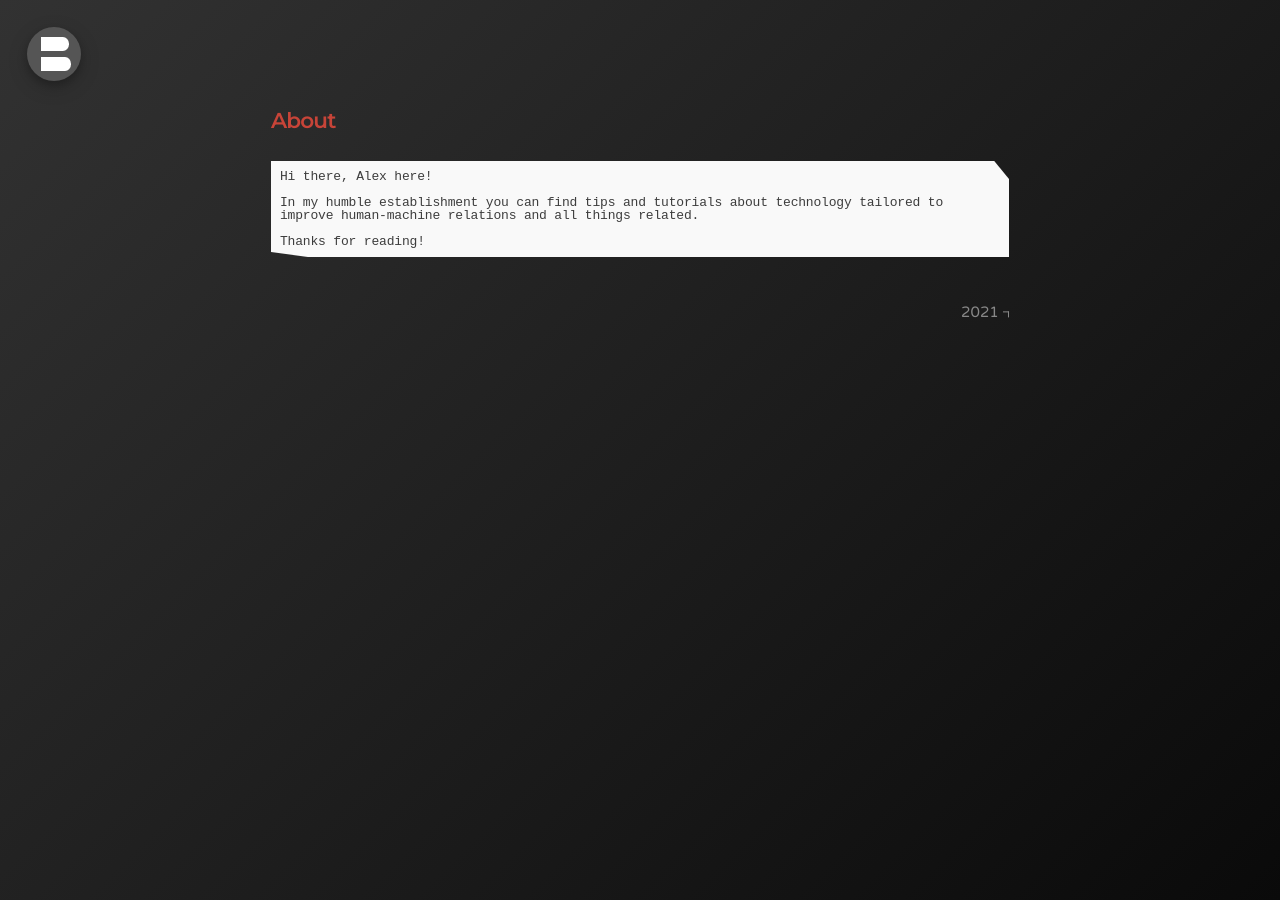
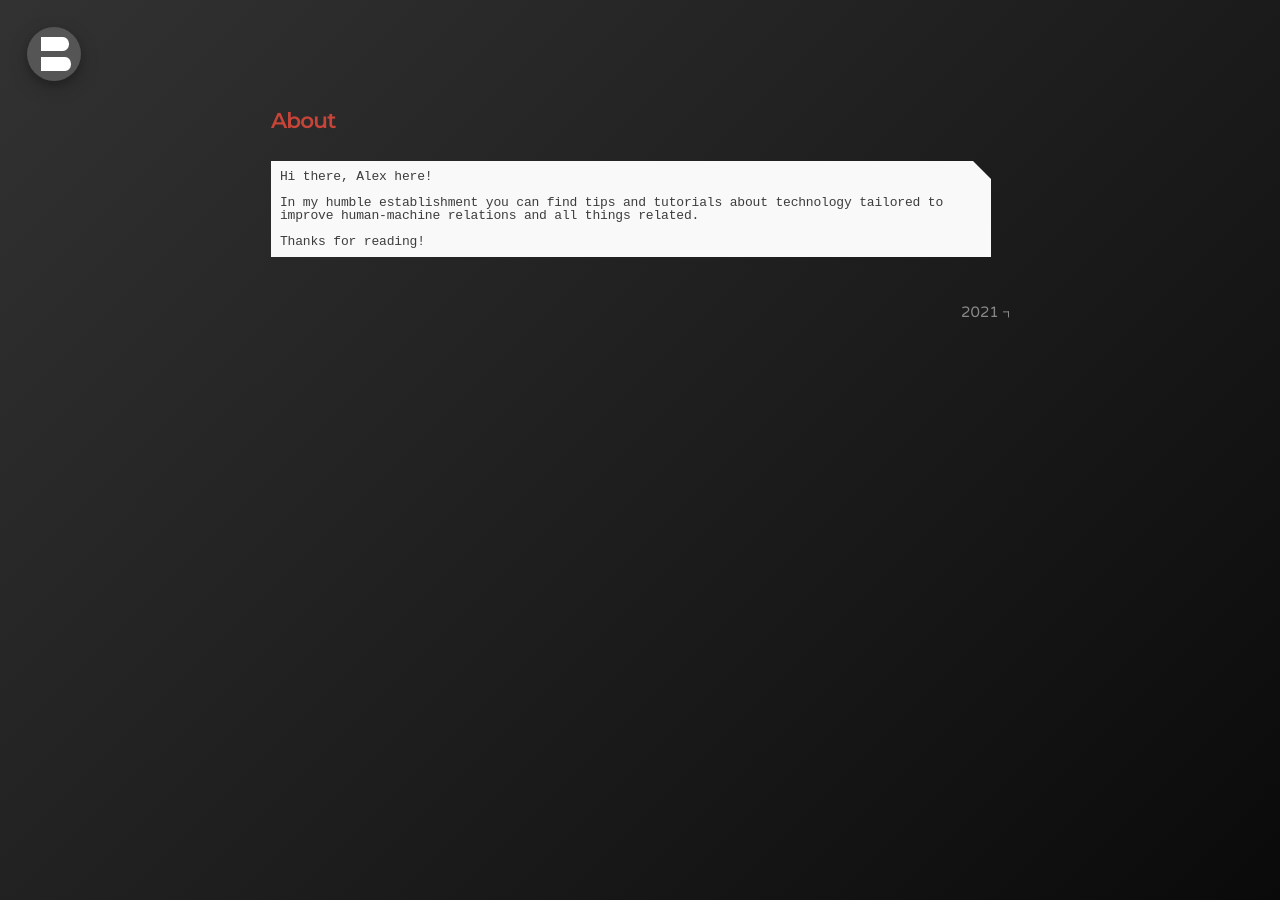
Before and after one commit to bonina/bonina.github.io, a Jekyll site: the page built from about.md, in a window 1280 px wide. Built offline with Jekyll 4.4.1, drawn with Linux system fonts in a browser that asks for light colours.

Commit message:
Update _message.scss

```diff
--- a/_sass/_message.scss
+++ b/_sass/_message.scss
@@ -17,5 +17,5 @@
   font-family: "Courier New", monospace;
   line-height:1;
 
-  clip-path: polygon(98% 0, 100% 1rem, 100% 100%, 100% 100%, 5% 100%, 0 95%, 0 0);
+  clip-path: polygon(39rem 0, 40rem 1rem, 40rem 40rem, 40rem 40rem, 1rem 40rem, 0 39rem, 0 0);
 }
```
